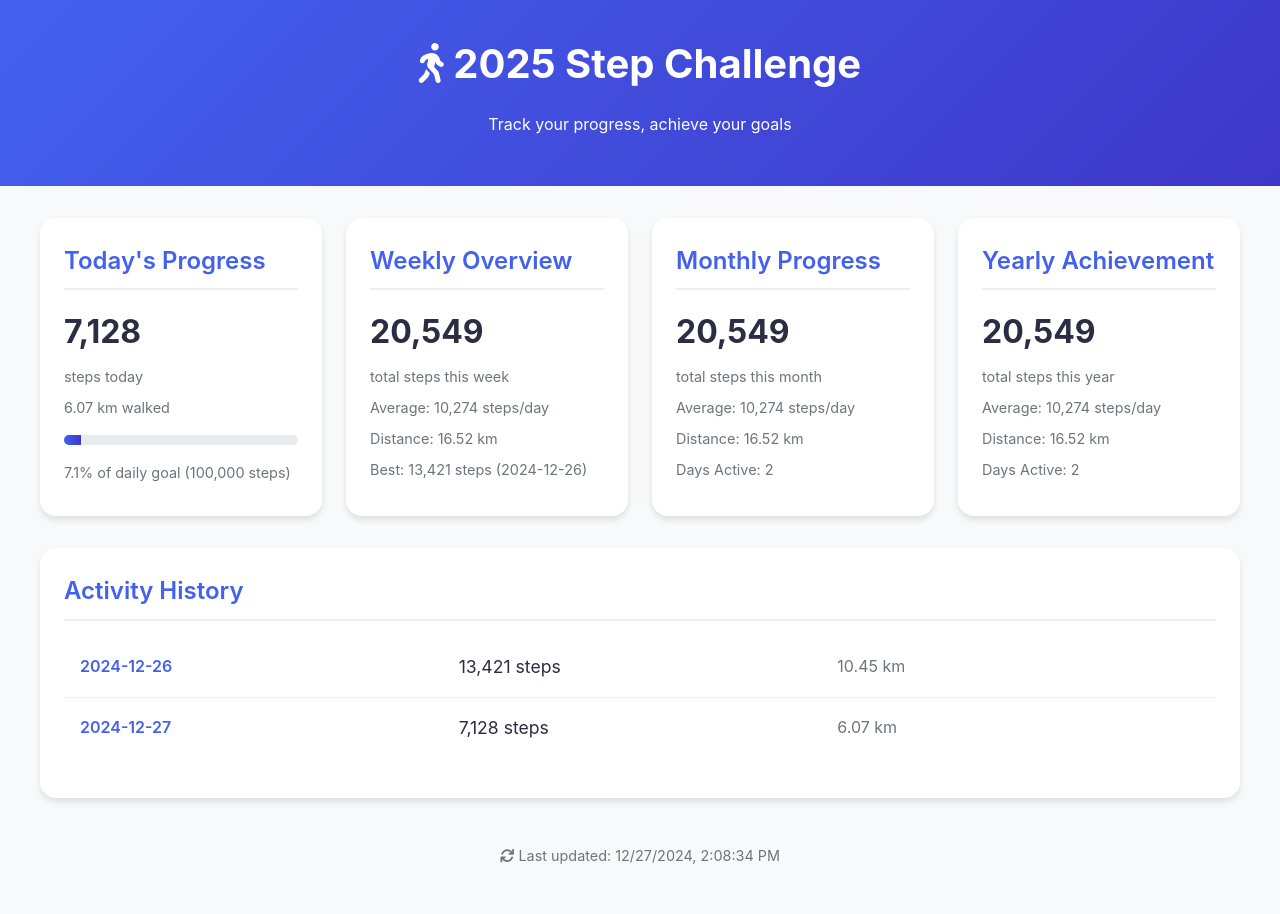
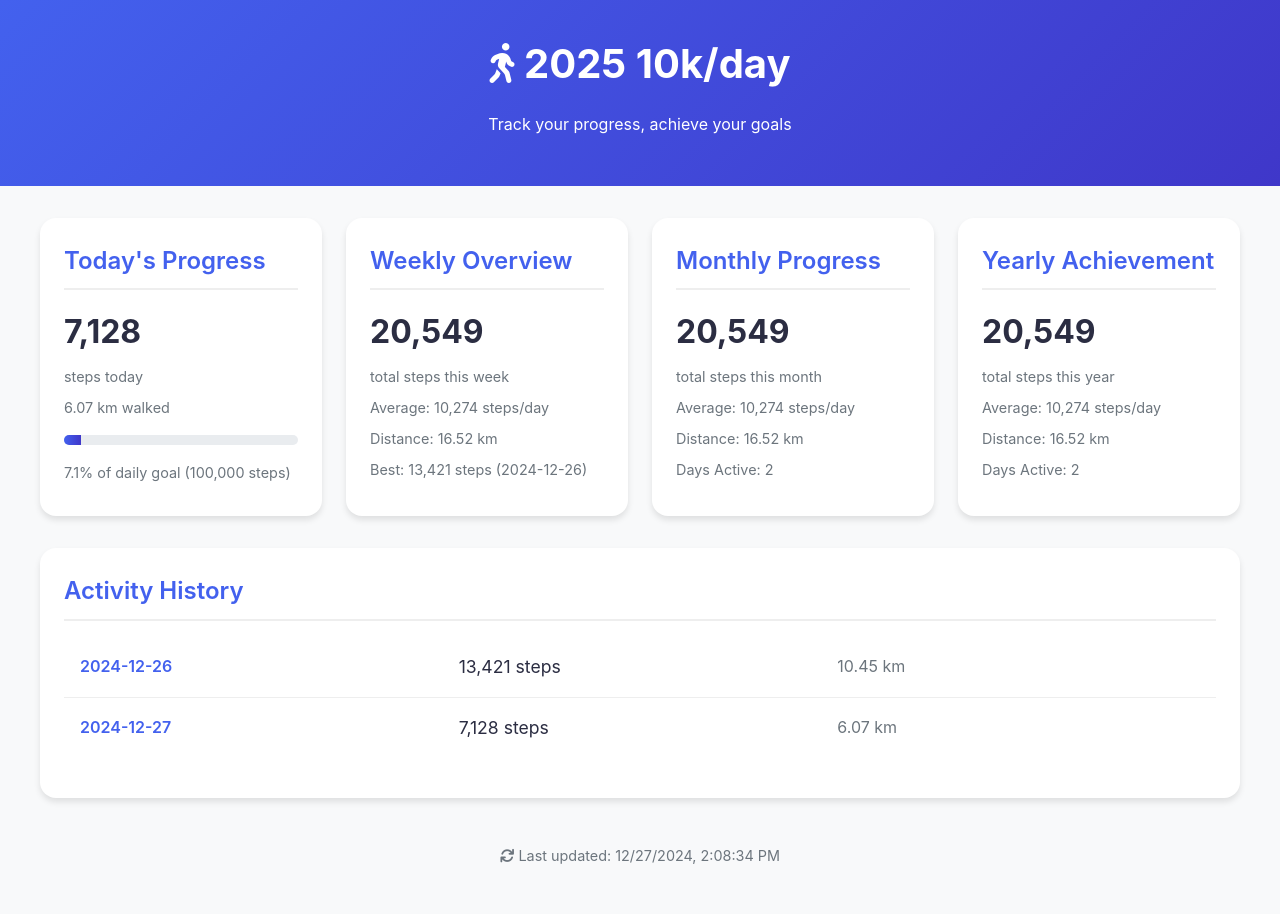
Before and after one commit to tracpants/step-tracker, a Jekyll site: the page built from index.html, in a window 1280 px wide. Built offline with Jekyll 4.4.1, drawn with Linux system fonts in a browser that asks for light colours; nearby versions of some CDN libraries.

Commit message:
Update _config.yml

```diff
--- a/_config.yml
+++ b/_config.yml
@@ -1,4 +1,4 @@
-title: 2025 Step Challenge
+title: 2025 10k/day
 description: 10k steps a day for 2025
 baseurl: "/step-tracker"
 url: "" # Your GitHub Pages URL will go here
```
